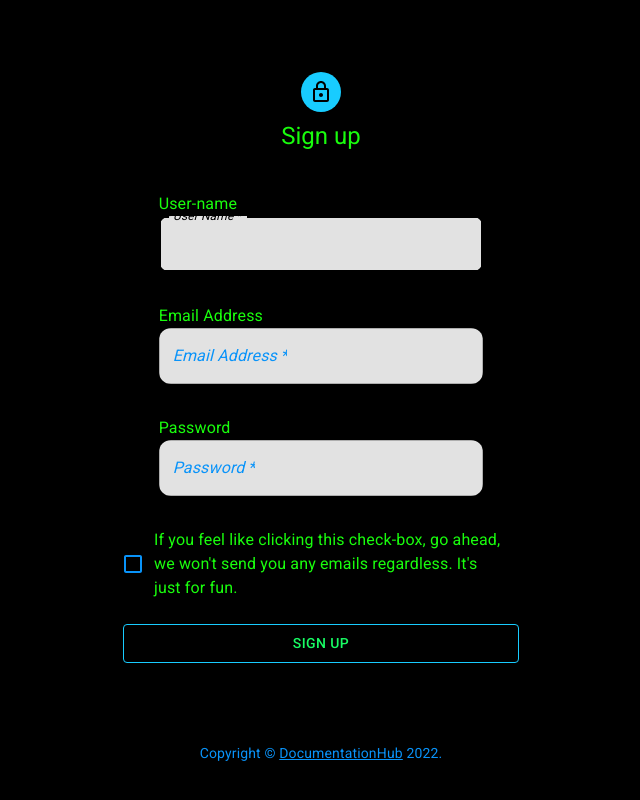
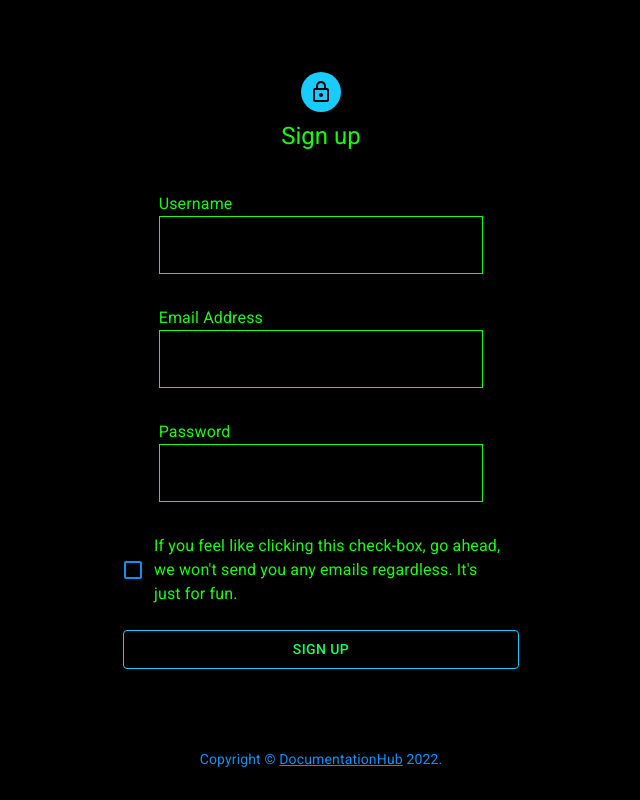
Before and after one commit to T0mWhite/dochub, a React (Create React App) app in the folder client/: page /SignUp in a window 1280 px wide. Shown: the whole page, without its empty margins (319-959 px from the left). Built offline with nearby package versions, Linux system fonts and the light colour scheme.

Commit message:
Fixed Colors of Login Signup fields

```diff
--- a/client/src/components/SignIn/SignIn.js
+++ b/client/src/components/SignIn/SignIn.js
@@ -101,16 +101,14 @@ export default function SignIn() {
                 required
                 fullWidth
                 id="email"
-                label="Email Address"
                 name="email"
-                autoComplete="email"
                 autoFocus
                 onChange={handleChange}
                 sx={{
-                  bgcolor: 'error.contrastText',
                   color: 'secondary.dark, .25',
                   fontStyle: 'italic',
-                  borderRadius: 3,
+                  borderColor: 'primary.text',
+                  border: 1,
                 }}
               />Password
               <TextField
@@ -118,16 +116,14 @@ export default function SignIn() {
                 required
                 fullWidth
                 name="password"
-                label="Password"
                 type="password"
                 id="password"
-                autoComplete="current-password"
                 onChange={handleChange}
                 sx={{
-                  bgcolor: 'error.contrastText',
                   color: 'secondary.dark, .25',
                   fontStyle: 'italic',
-                  borderRadius: 3,
+                  borderColor: 'primary.text',
+                  border: 1,
                 }}
               />
               <Button
--- a/client/src/components/SignUp/SignUp.js
+++ b/client/src/components/SignUp/SignUp.js
@@ -89,20 +89,19 @@ export default function SignUp() {
           </Typography>
           <Box component="form" noValidate onSubmit={handleSubmit} sx={{ mt: 5 }}>
             <Grid container spacing={4} justifyContent='center'>
-              <Grid item xs={10}>User-name
+              <Grid item xs={10}>Username
                 <TextField
                   name="username"
                   required
                   fullWidth
                   id="username"
-                  label="User Name"
                   autoFocus
                   onChange={handleChange}
                   sx={{
-                    bgcolor: 'error.contrastText',
                     color: 'secondary.dark, .25',
                     fontStyle: 'italic',
-                    borderRadius: 3,
+                    borderColor: 'primary.text',
+                    border: 1,
                   }}
                 />
               </Grid>
@@ -111,15 +110,13 @@ export default function SignUp() {
                   required
                   fullWidth
                   id="email"
-                  label="Email Address"
                   name="email"
-                  autoComplete="email"
                   onChange={handleChange}
                   sx={{
-                    bgcolor: 'error.contrastText',
                     color: 'secondary.dark, .25',
                     fontStyle: 'italic',
-                    borderRadius: 3,
+                    borderColor: 'primary.text',
+                    border: 1,
                   }}
                 />
               </Grid>
@@ -128,16 +125,14 @@ export default function SignUp() {
                   required
                   fullWidth
                   name="password"
-                  label="Password"
                   type="password"
                   id="password"
-                  autoComplete="new-password"
                   onChange={handleChange}
                   sx={{
-                    bgcolor: 'error.contrastText',
                     color: 'secondary.dark, .25',
                     fontStyle: 'italic',
-                    borderRadius: 3,
+                    borderColor: 'primary.text',
+                    border: 1,
                   }}
                 />
               </Grid>
```
